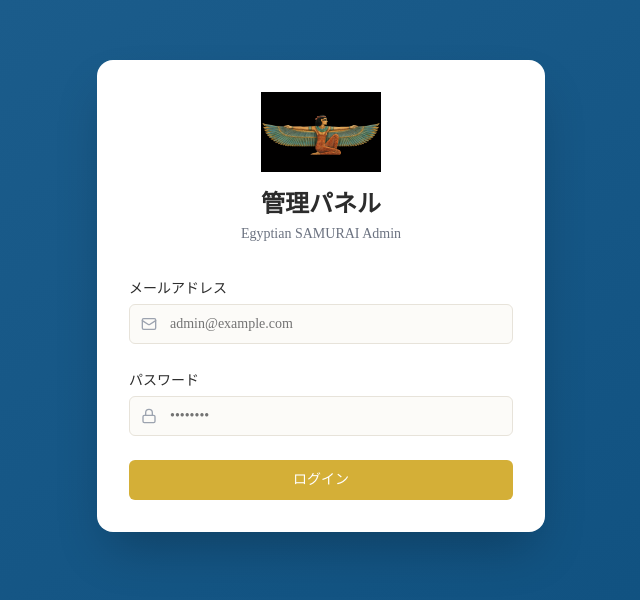
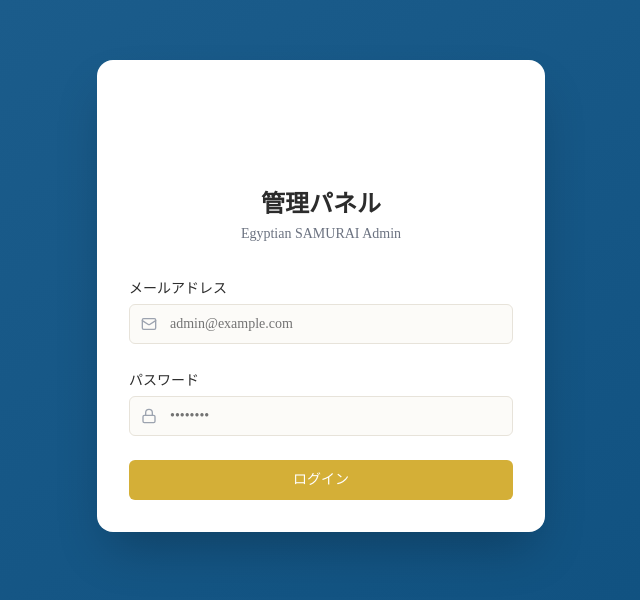
Before and after one commit to ahmedmuhammed22101997-creator/Egyptian-Samurai, a Next.js app: page /admin/login in a window 1280 px wide. Shown: the part 104-704 px from the top of the page, without its empty margins (319-959 px from the left). Built offline with nearby package versions, Linux system fonts and the light colour scheme.

Commit message:
Black splash bg + remove logo border with mix-blend-mode screen

```diff
--- a/src/components/Logo.tsx
+++ b/src/components/Logo.tsx
@@ -18,6 +18,7 @@
         fill
         sizes={`${size * 2.5}px`}
         className="object-contain"
+        style={{ mixBlendMode: 'screen' }}
         priority={priority}
       />
     </div>
--- a/src/components/SplashScreen.tsx
+++ b/src/components/SplashScreen.tsx
@@ -30,7 +30,7 @@
   return (
     <div
       aria-hidden="true"
-      className={`fixed inset-0 z-[100] flex flex-col items-center justify-center bg-[#FDFBF7] transition-opacity duration-500 ${
+      className={`fixed inset-0 z-[100] flex flex-col items-center justify-center bg-black transition-opacity duration-500 ${
         fading ? 'opacity-0' : 'opacity-100'
       }`}
     >
```
